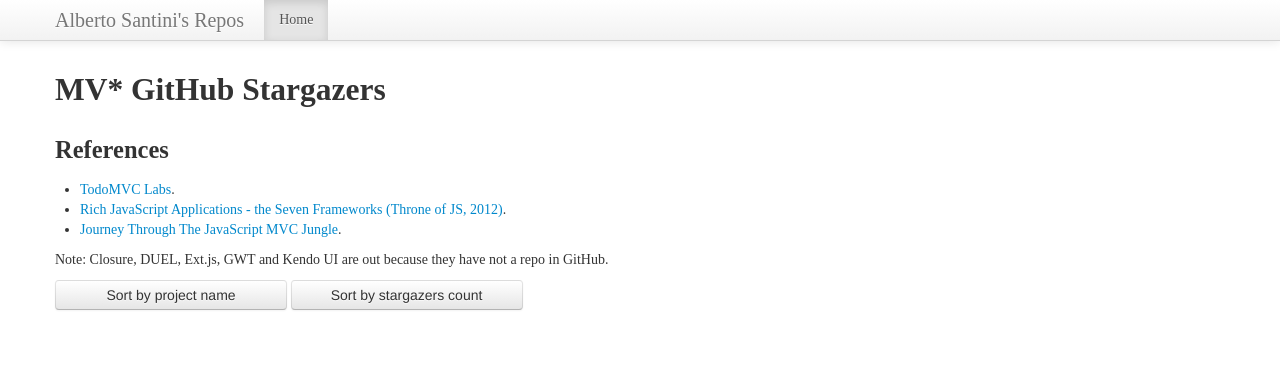
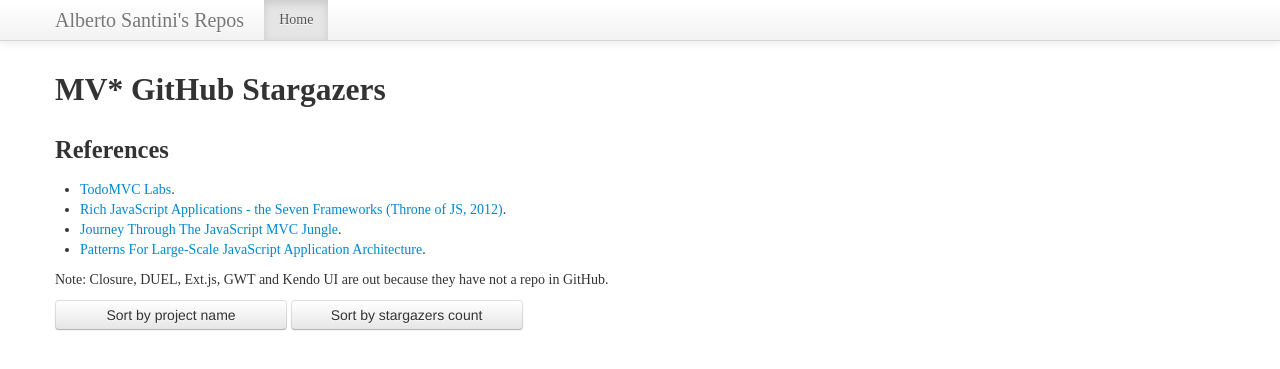
Before and after one commit to albertosantini/albertosantini.github.com, a Jekyll site: the page built from mvstar/index.html, in a window 1280 px wide. Shown: the top 369 px of the page. Built offline with Jekyll 4.4.1, drawn with Linux system fonts in a browser that asks for light colours; nearby versions of some CDN libraries; a script that is not in the unit is left out.

Commit message:
mvstar - Add large scale paper link.

```diff
--- a/mvstar/index.html
+++ b/mvstar/index.html
@@ -28,6 +28,10 @@ jquery: 1.9.1
             <a href="http://coding.smashingmagazine.com/2012/07/27/journey-through-the-javascript-mvc-jungle/">
                 Journey Through The JavaScript MVC Jungle</a>.
         </li>
+        <li>
+            <a href="http://addyosmani.com/largescalejavascript/">
+                Patterns For Large-Scale JavaScript Application Architecture</a>.
+        </li>
         </ul>
 
         <p>
```
Also changed, not shown: other parts of mvstar/index.html (+1 -1 lines).
